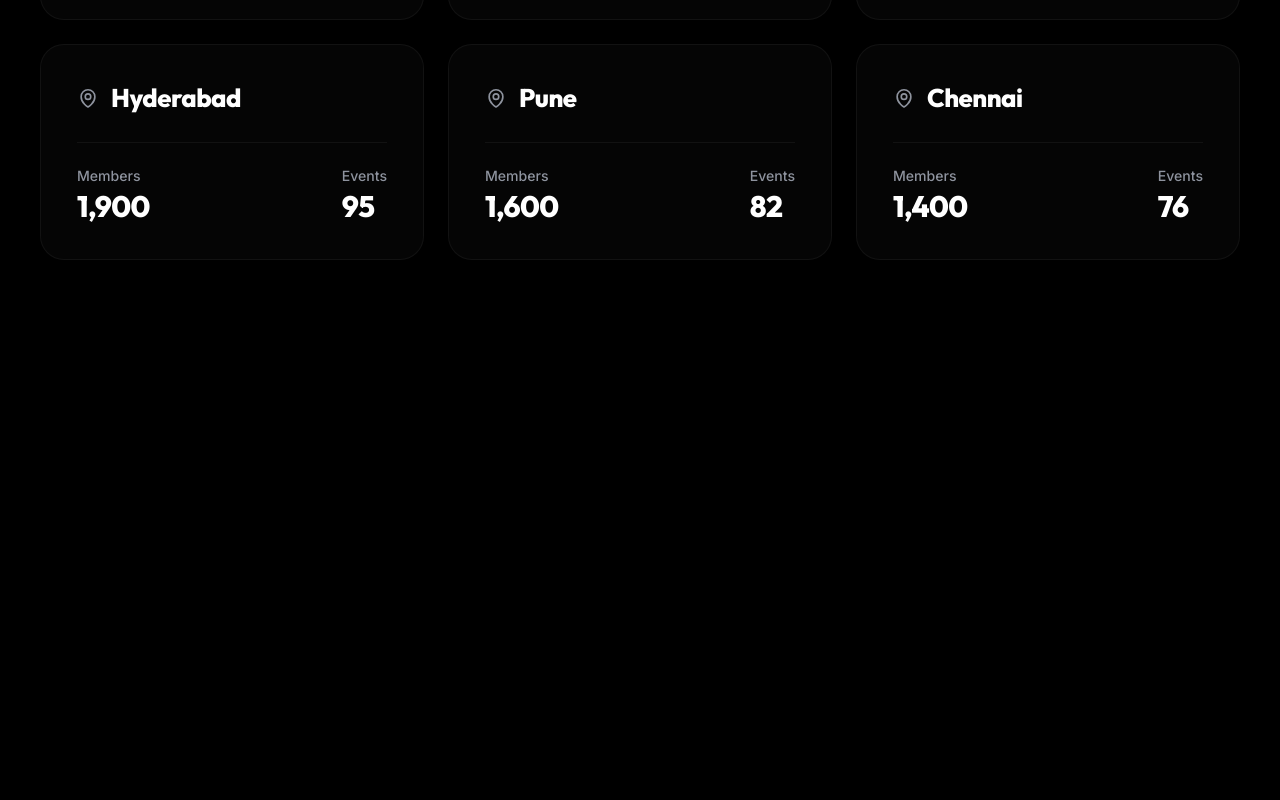
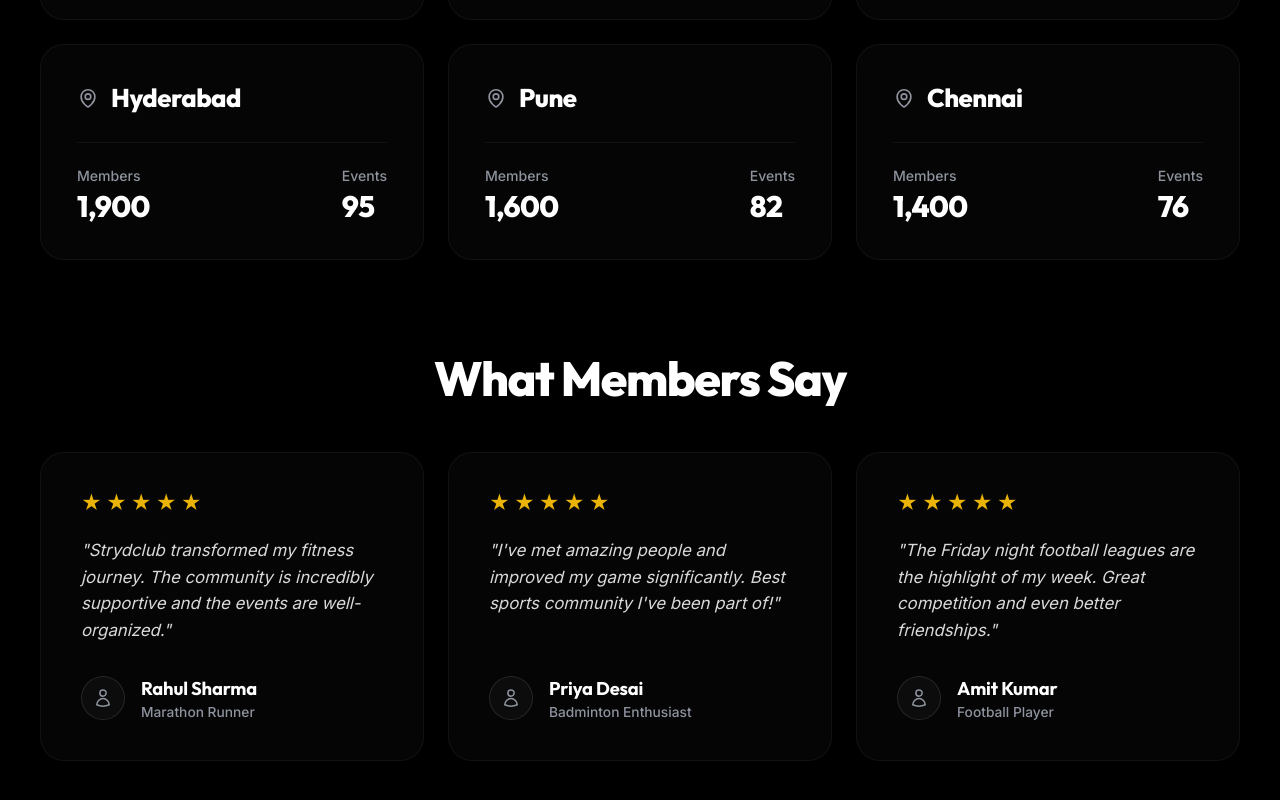
Before and after one commit to Midhunnairts/StrydclubFrontend, an Angular app: page /community in a window 1280 px wide. Shown: the part 1896-2696 px from the top of the page. Before the commit the page ends 2256 px from the top, so only its background shows below. Built offline with nearby package versions, Linux system fonts and the light colour scheme.

Commit message:
community page remaining part

```diff
--- a/src/app/pages/community/community.html
+++ b/src/app/pages/community/community.html
@@ -143,5 +143,44 @@
       </div>
     </div>
 
+    <!-- Testimonials Section -->
+    <div class="testimonials-section">
+      <h2 class="testimonials-title" id="testimonials-title-header">What Members Say</h2>
+
+      <!-- Testimonials Cards Grid -->
+      <div class="testimonials-grid" id="testimonials-cards-grid">
+        @for (item of testimonials(); track item.name) {
+          <div class="testimonial-card" id="testimonial-card-{{ item.name.toLowerCase().split(' ').join('-') }}">
+
+            <!-- Stars row -->
+            <div class="stars-row">
+              <span class="star-symbol">★</span>
+              <span class="star-symbol">★</span>
+              <span class="star-symbol">★</span>
+              <span class="star-symbol">★</span>
+              <span class="star-symbol">★</span>
+            </div>
+
+            <!-- Quote Description -->
+            <p class="quote-text">{{ item.quote }}</p>
+
+            <!-- User Info Frame (Bottom) -->
+            <div class="user-info-frame">
+              <div class="user-avatar-circle">
+                <svg xmlns="http://www.w3.org/2000/svg" fill="none" viewBox="0 0 24 24" stroke-width="1.8" stroke="currentColor" class="user-avatar-icon">
+                  <path stroke-linecap="round" stroke-linejoin="round" d="M15.75 6a3.75 3.75 0 1 1-7.5 0 3.75 3.75 0 0 1 7.5 0ZM4.501 20.118a7.5 7.5 0 0 1 14.998 0A17.933 17.933 0 0 1 12 21.75c-2.676 0-5.216-.584-7.499-1.632Z" />
+                </svg>
+              </div>
+              <div class="user-details">
+                <h4 class="user-name">{{ item.name }}</h4>
+                <span class="user-role">{{ item.role }}</span>
+              </div>
+            </div>
+
+          </div>
+        }
+      </div>
+    </div>
+
   </div>
 </section>
--- a/src/app/pages/community/community.scss
+++ b/src/app/pages/community/community.scss
@@ -361,6 +361,115 @@
   }
 }
 
+/* Testimonials Section */
+.testimonials-section {
+  display: flex;
+  flex-direction: column;
+  margin-top: 88px;
+}
+
+.testimonials-title {
+  font-family: var(--font-family-title);
+  font-size: 3rem;
+  font-weight: 800;
+  color: var(--text-white);
+  text-align: center;
+  margin-bottom: 44px;
+  letter-spacing: -0.03em;
+}
+
+.testimonials-grid {
+  display: grid;
+  grid-template-columns: repeat(3, 1fr);
+  gap: 24px;
+}
+
+.testimonial-card {
+  display: flex;
+  flex-direction: column;
+  padding: 40px;
+  background-color: rgba(255, 255, 255, 0.02);
+  border: 1px solid rgba(255, 255, 255, 0.05);
+  border-radius: 24px;
+  backdrop-filter: blur(4px);
+  -webkit-backdrop-filter: blur(4px);
+  transition: var(--transition-smooth);
+
+  &:hover {
+    transform: translateY(-6px);
+    background-color: rgba(255, 255, 255, 0.04);
+    border-color: rgba(255, 255, 255, 0.15);
+    box-shadow: 0 12px 30px rgba(255, 255, 255, 0.03);
+  }
+}
+
+.stars-row {
+  display: flex;
+  gap: 4px;
+  margin-bottom: 24px;
+
+  .star-symbol {
+    font-size: 1.25rem;
+    color: #eab308;
+    line-height: 1;
+  }
+}
+
+.quote-text {
+  font-family: var(--font-family-body);
+  font-style: italic;
+  font-size: 1.05rem;
+  line-height: 1.6;
+  color: rgba(255, 255, 255, 0.85);
+  margin: 0 0 32px 0;
+}
+
+.user-info-frame {
+  display: flex;
+  align-items: center;
+  gap: 16px;
+  margin-top: auto; /* Pushes to bottom of card */
+}
+
+.user-avatar-circle {
+  display: flex;
+  align-items: center;
+  justify-content: center;
+  width: 44px;
+  height: 44px;
+  border-radius: 50%;
+  background-color: rgba(255, 255, 255, 0.03);
+  border: 1px solid rgba(255, 255, 255, 0.1);
+
+  .user-avatar-icon {
+    width: 20px;
+    height: 20px;
+    color: var(--text-muted);
+  }
+}
+
+.user-details {
+  display: flex;
+  flex-direction: column;
+  gap: 4px;
+
+  .user-name {
+    font-family: var(--font-family-title);
+    font-size: 1.15rem;
+    font-weight: 700;
+    color: var(--text-white);
+    margin: 0;
+    letter-spacing: -0.01em;
+  }
+
+  .user-role {
+    font-family: var(--font-family-body);
+    font-size: 0.86rem;
+    font-weight: 500;
+    color: var(--text-muted);
+  }
+}
+
 /* Responsiveness overrides */
 @media screen and (max-width: 1000px) {
   .community-stats-grid {
@@ -374,6 +483,11 @@
     gap: 20px;
   }
 
+  .testimonials-grid {
+    grid-template-columns: repeat(2, 1fr);
+    gap: 20px;
+  }
+
   .page-title {
     font-size: 3.5rem;
   }
@@ -383,7 +497,8 @@
   }
 
   .leaderboard-title,
-  .cities-title {
+  .cities-title,
+  .testimonials-title {
     font-size: 2.5rem;
   }
 }
@@ -393,13 +508,15 @@
     padding: 24px 30px;
   }
 
-  .cities-grid {
+  .cities-grid,
+  .testimonials-grid {
     grid-template-columns: 1fr;
     max-width: 480px;
     margin: 0 auto;
   }
 
-  .city-card {
+  .city-card,
+  .testimonial-card {
     padding: 30px;
   }
 
@@ -431,7 +548,8 @@
   }
 
   .leaderboard-title,
-  .cities-title {
+  .cities-title,
+  .testimonials-title {
     font-size: 2rem;
   }
 
--- a/src/app/pages/community/community.ts
+++ b/src/app/pages/community/community.ts
@@ -19,6 +19,12 @@
   name: string;
   membersCount: number;
   eventsCount: number;
+}
+
+interface TestimonialItem {
+  name: string;
+  role: string;
+  quote: string;
 }
 
 @Component({
@@ -82,4 +88,22 @@
     { name: 'Pune', membersCount: 1600, eventsCount: 82 },
     { name: 'Chennai', membersCount: 1400, eventsCount: 76 }
   ]);
+
+  testimonials = signal<TestimonialItem[]>([
+    {
+      name: 'Rahul Sharma',
+      role: 'Marathon Runner',
+      quote: '"Strydclub transformed my fitness journey. The community is incredibly supportive and the events are well-organized."'
+    },
+    {
+      name: 'Priya Desai',
+      role: 'Badminton Enthusiast',
+      quote: '"I\'ve met amazing people and improved my game significantly. Best sports community I\'ve been part of!"'
+    },
+    {
+      name: 'Amit Kumar',
+      role: 'Football Player',
+      quote: '"The Friday night football leagues are the highlight of my week. Great competition and even better friendships."'
+    }
+  ]);
 }
```
